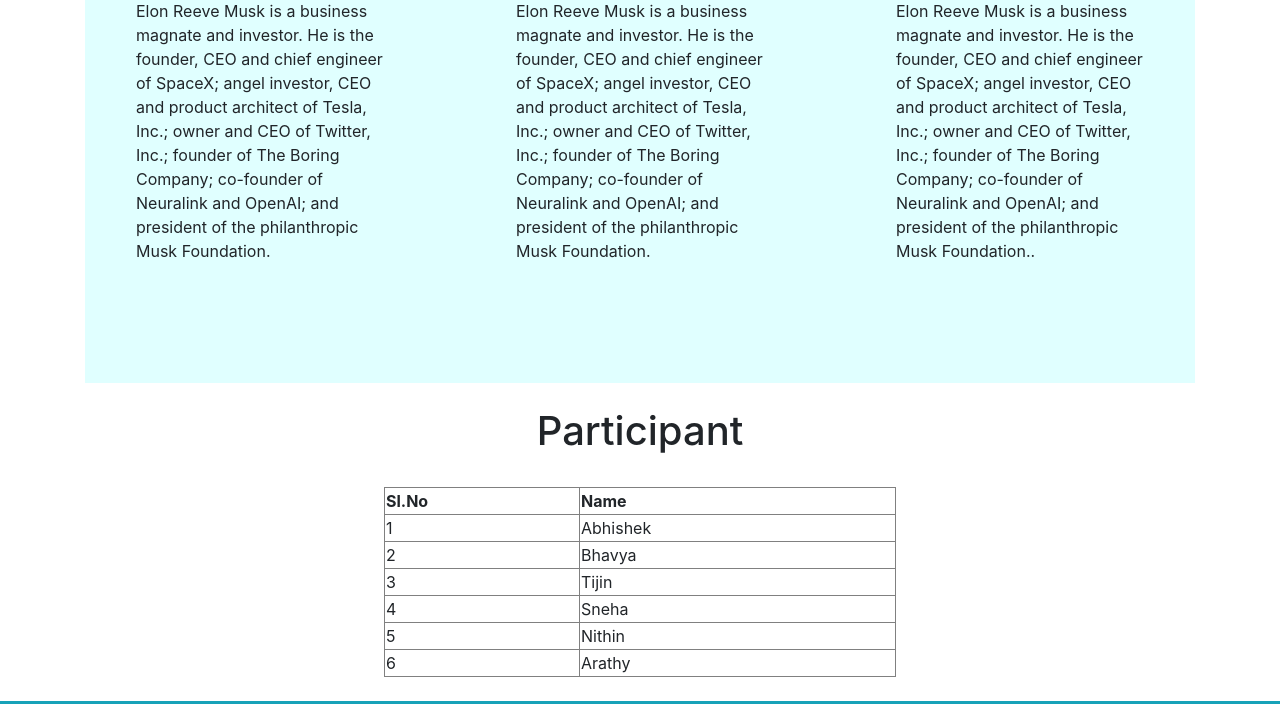
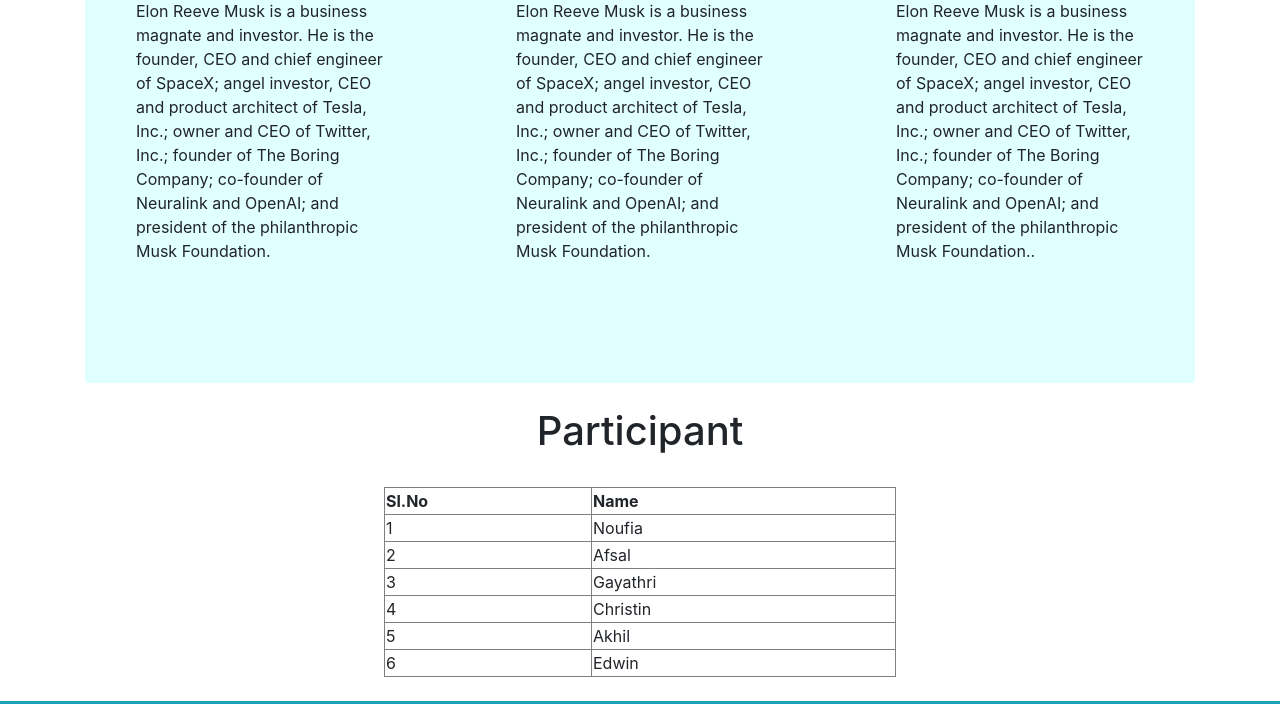
Before and after one commit to Noufia123/noufia859.github.io, a plain HTML site: page index.html in a window 1280 px wide. Shown: the part 1611-2315 px from the top of the page. Drawn offline with nearby package versions, Linux system fonts and the light colour scheme.

Commit message:
Update index.html

```diff
--- a/index.html
+++ b/index.html
@@ -254,27 +254,27 @@
     </tr>
     <tr>
       <td>1</td>
-      <td>Abhishek</td>
+      <td>Noufia</td>
     </tr>
     <tr>
       <td>2</td>
-      <td>Bhavya</td>
+      <td>Afsal</td>
       </tr>
     <tr>
       <td>3</td>
-      <td>Tijin</td>
+      <td>Gayathri</td>
     </tr>
     <tr>
       <td>4</td>
-      <td>Sneha</td>
+      <td>Christin</td>
     </tr>
     <tr>
       <td>5</td>
-      <td>Nithin</td>
+      <td>Akhil</td>
     </tr>
     <tr>
       <td>6</td>
-      <td>Arathy</td>
+      <td>Edwin</td>
     </tr>
   </table>
 </section>
```
